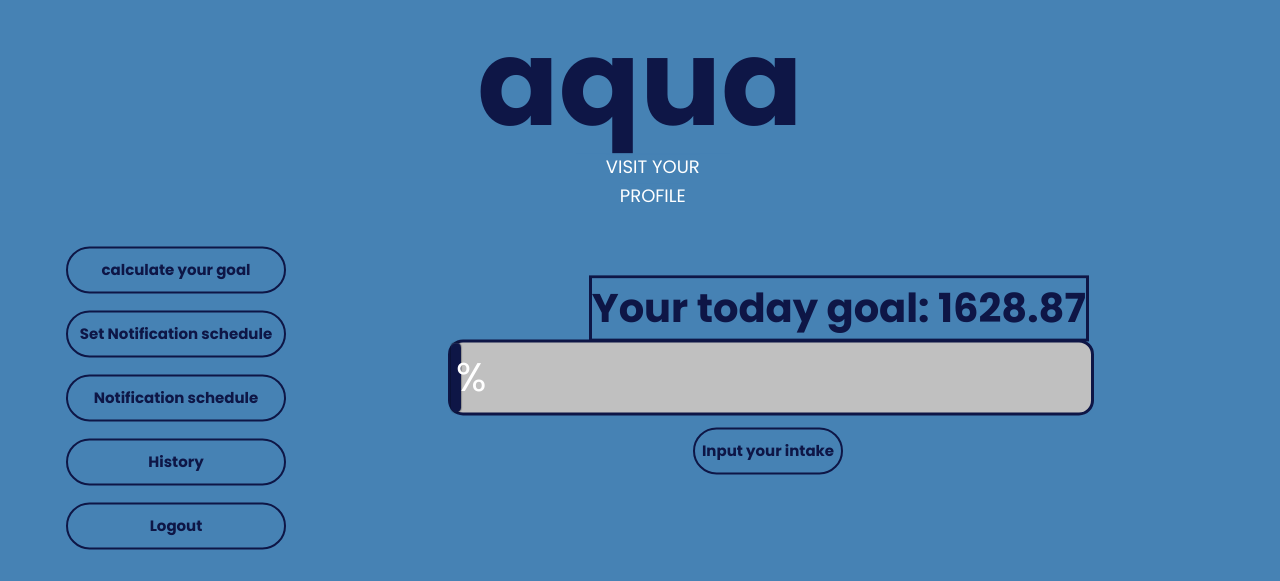
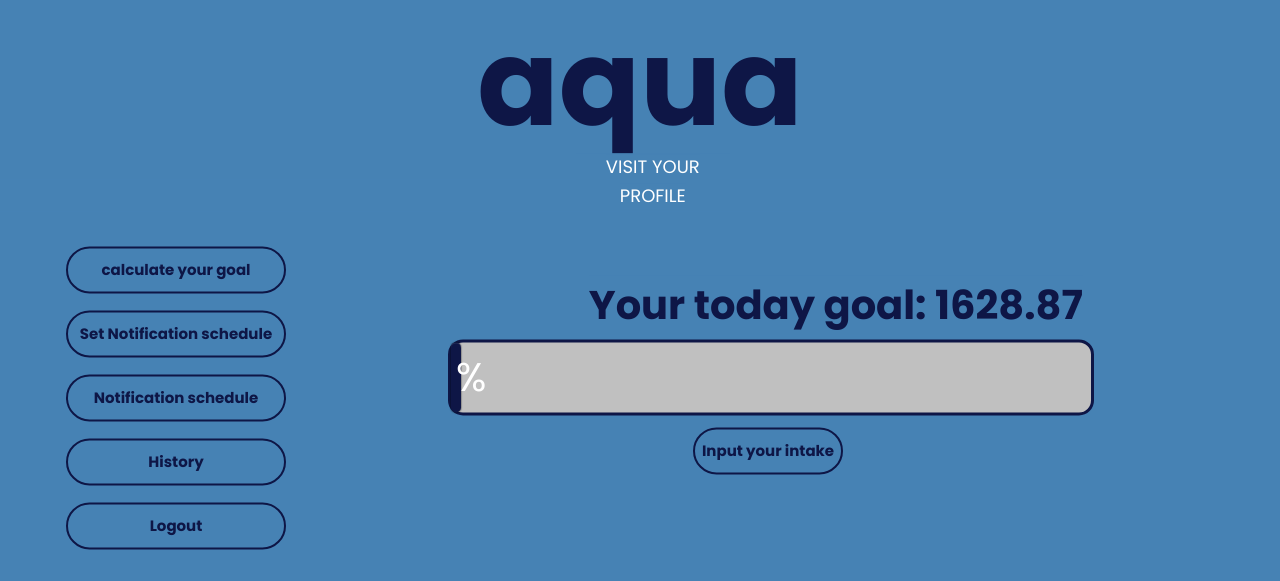
Before and after one commit to Aquaholic-ISP/Aquaholic, a Django app: page /aquaholic/ in a window 1280 px wide. Shown: the part 109-690 px from the top of the page. Run offline with Django 4.2, Linux system fonts and the light colour scheme; a user stored in the database is signed in; data comes from the database, SQL or seed files in the repository; some libraries are stand-ins or nearby versions.

Commit message:
add goal

```diff
--- a/aquaholic/static/aquaholic/style.css
+++ b/aquaholic/static/aquaholic/style.css
@@ -319,7 +319,6 @@
 }
 
 .goal {
-    border: #0E1646 solid;
     position: absolute;
     margin-left: 46%;
     margin-top: 5%;
```
